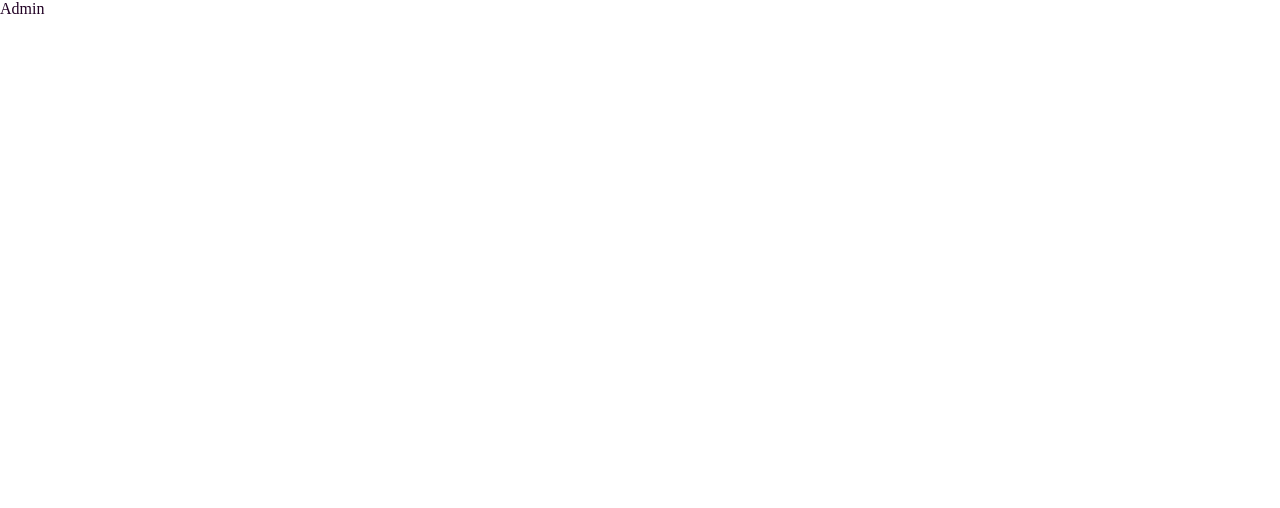
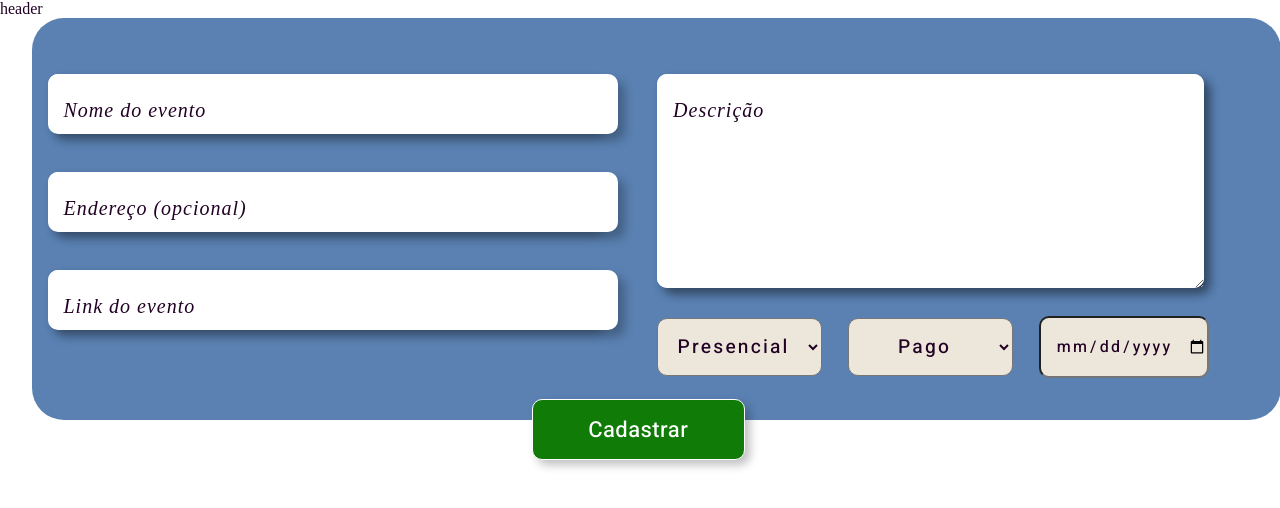
Before and after one commit to orange-hacka-zero/hacka-zero-FrontEnd, a React (Vite) app: page /admin in a window 1280 px wide. Shown: the top 508 px of the page. Built offline with nearby package versions, Linux system fonts and the light colour scheme.

Commit message:
feat: created event registration form

```diff
--- a/src/globalStyles.css
+++ b/src/globalStyles.css
@@ -22,7 +22,8 @@ body {
   height: 100vh;
   overflow: hidden;
   color: var(  --text-color);
-  font-family: font-family: 'Cabin', sans-serif;
+  font-family: font-family'Cabin', sans-serif;
+  box-sizing: border-box;
 }
 
 .inputEl {
--- a/src/pages/Admin/Admin.module.css
+++ b/src/pages/Admin/Admin.module.css
@@ -0,0 +1,143 @@
+.containerMain {
+  display: flex;
+  flex-direction: column;
+  align-items: center;
+  justify-content: center;
+}
+.containerSection {
+  width: 1217px;
+}
+
+.containerFormRegister {
+  width: 1217px;
+  height: 370px;
+  border-radius: 32px;
+  background: var(--bg-blue);
+  display: flex;
+  flex-direction: row;
+  padding: 1rem;
+  gap: 3.6rem;
+  position: relative;
+}
+
+.wrapperInputs {
+  display: flex;
+  flex-direction: column;
+  align-items: center;
+}
+.inputContainer {
+  width: 552px;
+  height: 58px;
+  border-radius: 10px;
+  background: white;
+  box-shadow: 5px 5px 10px 0px rgba(0, 0, 0, 0.25);
+  margin-top: 2.5rem;
+  position: relative;
+}
+
+.inputEl {
+  width: 552px;
+  height: 58px;
+  display: block;
+  padding-left: 1rem;
+  border-radius: 10px;
+  outline: none;
+  border: none;
+  letter-spacing: 2.2px;
+  box-shadow: 7px 7px 10px 0px rgba(0, 0, 0, 0.25);
+  background: #fff;
+}
+
+.label {
+  position: absolute;
+  top: 25px;
+  padding-left: 1rem;
+  pointer-events: none;
+  letter-spacing: 1px;
+  font-size: 1.25rem;
+  font-style: italic;
+}
+.inputEl:focus ~ .label,
+.inputEl:valid ~ .label {
+  top: -15px;
+  font-size: 1.25rem;
+  padding-left: 1rem;
+  transition: all 0.4s ease-in-out;
+}
+
+.descriptionContainer {
+  width: max-content;
+  border-radius: 10px;
+  background: white;
+  box-shadow: 5px 5px 10px 0px rgba(0, 0, 0, 0.25);
+  margin-top: 2.5rem;
+  position: relative;
+}
+.descriptionEvent {
+  width: 529px;
+  height: 210px;
+  display: block;
+  padding-left: 1rem;
+  border-radius: 10px;
+  outline: none;
+  border: none;
+  letter-spacing: 2.2px;
+  box-shadow: 7px 7px 10px 0px rgba(0, 0, 0, 0.25);
+  background: #fff;
+}
+
+.descriptionEvent:focus ~ .label,
+.descriptionEvent:valid ~ .label {
+  top: -15px;
+  font-size: 1.25rem;
+  padding-left: 1rem;
+  transition: all 0.4s ease-in-out;
+}
+
+.asideFormRegister {
+  display: flex;
+  flex-direction: column;
+  gap: 1.75rem;
+}
+.asideFormRegisterWrapper {
+  display: flex;
+  flex-direction: row;
+  align-items: center;
+  gap: 1.625rem;
+}
+
+.selectForm {
+  width: 165px;
+  height: 58px;
+  border-radius: 10px;
+  background: var(--bg-light);
+  outline: none;
+  color: #210124;
+  font-family: Heebo;
+  font-size: 1.2rem;
+  font-weight: 500;
+  letter-spacing: 2.2px;
+  text-align: center;
+  cursor: pointer;
+}
+.selectOption {
+  color: var(--text-color);
+  font-family: Heebo;
+  font-size: 1.375rem;
+  font-weight: 500;
+  letter-spacing: 2.2px;
+}
+.inputDate {
+  width: 165px;
+  height: 58px;
+  border-radius: 10px;
+  background: var(--bg-light);
+  outline: none;
+  color: #210124;
+  font-family: Heebo;
+  font-size: 1rem;
+  font-weight: 500;
+  letter-spacing: 2.2px;
+  cursor: pointer;
+  text-align: center;
+}
--- a/src/pages/Admin/Admin.tsx
+++ b/src/pages/Admin/Admin.tsx
@@ -1,6 +1,96 @@
 import { FC } from "react";
+import style from "./Admin.module.css";
+import Button from "./components/Button/Button";
+// import "../../globalStyles.css";
 
 const Admin: FC = () => {
-  return <div>Admin</div>;
+  return (
+    <>
+      <header>header</header>
+      <main className={style.containerMain}>
+        <section className={style.containerSection}>
+          <form className={style.containerFormRegister}>
+            <section className={style.wrapperInputs}>
+              <div className={style.inputContainer}>
+                <input
+                  id="nameEvent"
+                  className={style.inputEl}
+                  type="text"
+                  required
+                />
+                <label className={style.label} htmlFor="nameEvent">
+                  Nome do evento
+                </label>
+              </div>
+              <div className={style.inputContainer}>
+                <input
+                  id="addressEvent"
+                  className={style.inputEl}
+                  type="text"
+                  required
+                />
+                <label className={style.label} htmlFor="addressEvent">
+                  Endereço (opcional)
+                </label>
+              </div>
+              <div className={style.inputContainer}>
+                <input
+                  id="linkEvent"
+                  className={style.inputEl}
+                  type="text"
+                  required
+                />
+                <label className={style.label} htmlFor="linkEvent">
+                  Link do evento
+                </label>
+              </div>
+            </section>
+
+            <section className={style.asideFormRegister}>
+              <div className={style.descriptionContainer}>
+                <textarea
+                  id="descriptionEvent"
+                  className={style.descriptionEvent}
+                  required
+                  rows={5}
+                  cols={50}
+                  maxLength={500}
+                />
+                <label className={style.label} htmlFor="descriptionEvent">
+                  Descrição
+                </label>
+              </div>
+              <div className={style.asideFormRegisterWrapper}>
+                <select className={style.selectForm}>
+                  <option className={style.selectOption} disabled>
+                    Modalidade
+                  </option>
+                  <option className={style.selectOption} value="inPerson">
+                    Presencial
+                  </option>
+                  <option className={style.selectOption} value="online">
+                    Online
+                  </option>
+                </select>
+                <select className={style.selectForm}>
+                  <option className={style.selectOption} disabled>
+                    Valor
+                  </option>
+                  <option className={style.selectOption} value="pay">
+                    Pago
+                  </option>
+                  <option className={style.selectOption} value="free">
+                    Grátis
+                  </option>
+                </select>
+                <input className={style.inputDate} type="date" />
+              </div>
+            </section>
+            <Button title="Cadastrar" />
+          </form>
+        </section>
+      </main>
+    </>
+  );
 };
 export default Admin;
--- /dev/null
+++ b/src/pages/Admin/components/Button/Button.module.css
@@ -0,0 +1,24 @@
+.btnFormRegister {
+    width: 213.5px;
+    height: 61px;
+    border-radius: 10px;
+    border: 1px solid var(--Color, #fff);
+    background: #107c07;
+    box-shadow: 5px 5px 10px 0px rgba(0, 0, 0, 0.25);
+    color: #fff;
+    font-family: Heebo;
+    font-size: 1.375rem;
+    font-weight: 500;
+    letter-spacing: 0.44px;
+    position: absolute;
+    bottom: -40px;
+    left: 500px;
+    cursor: pointer;
+  }
+  .btnFormRegister:hover {
+    background-color: #1cb10e;
+    color: var(--text-color);
+    transition: all .4s ease;
+    border: 1px solid var(--text-color);
+
+  }
--- /dev/null
+++ b/src/pages/Admin/components/Button/Button.tsx
@@ -0,0 +1,12 @@
+import { FC } from "react";
+import style from "./Button.module.css";
+
+type TypeBtnProps = {
+  title: string;
+};
+
+const Button: FC<TypeBtnProps> = ({ title }) => {
+  return <button className={style.btnFormRegister}>{title}</button>;
+};
+
+export default Button;
--- a/src/pages/Login/Login.module.css
+++ b/src/pages/Login/Login.module.css
@@ -1,4 +1,4 @@
-main {
+.containerMain {
   background: linear-gradient(296deg, #C3DBF9 -10.06%, #5A81B2 46.82%, #5A81B2 79.47%);
   height:100vh;
   display: flex;
--- a/src/pages/Login/Login.tsx
+++ b/src/pages/Login/Login.tsx
@@ -6,7 +6,7 @@ import style from "./Login.module.css";
 
 const Login: React.FC = () => {
   return (
-    <main>
+    <main className={style.containerMain}>
       <div className={style.loginContainer}>
         <img src={logo} alt="Tech Meets"></img>
         <form className={style.formContainer}>
```
Also changed, not shown: 1 other file (tests, documents, lock files or other folders).
